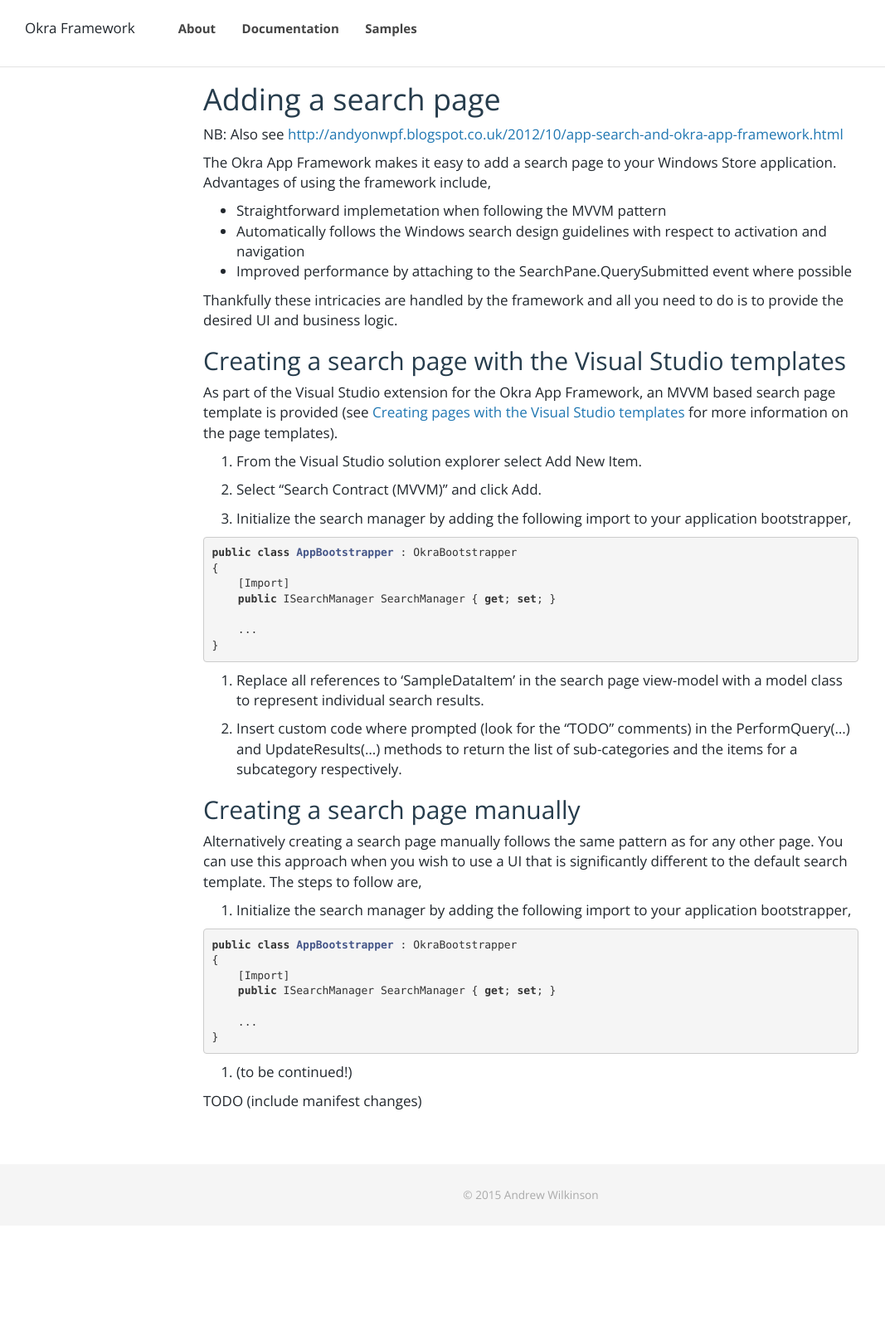
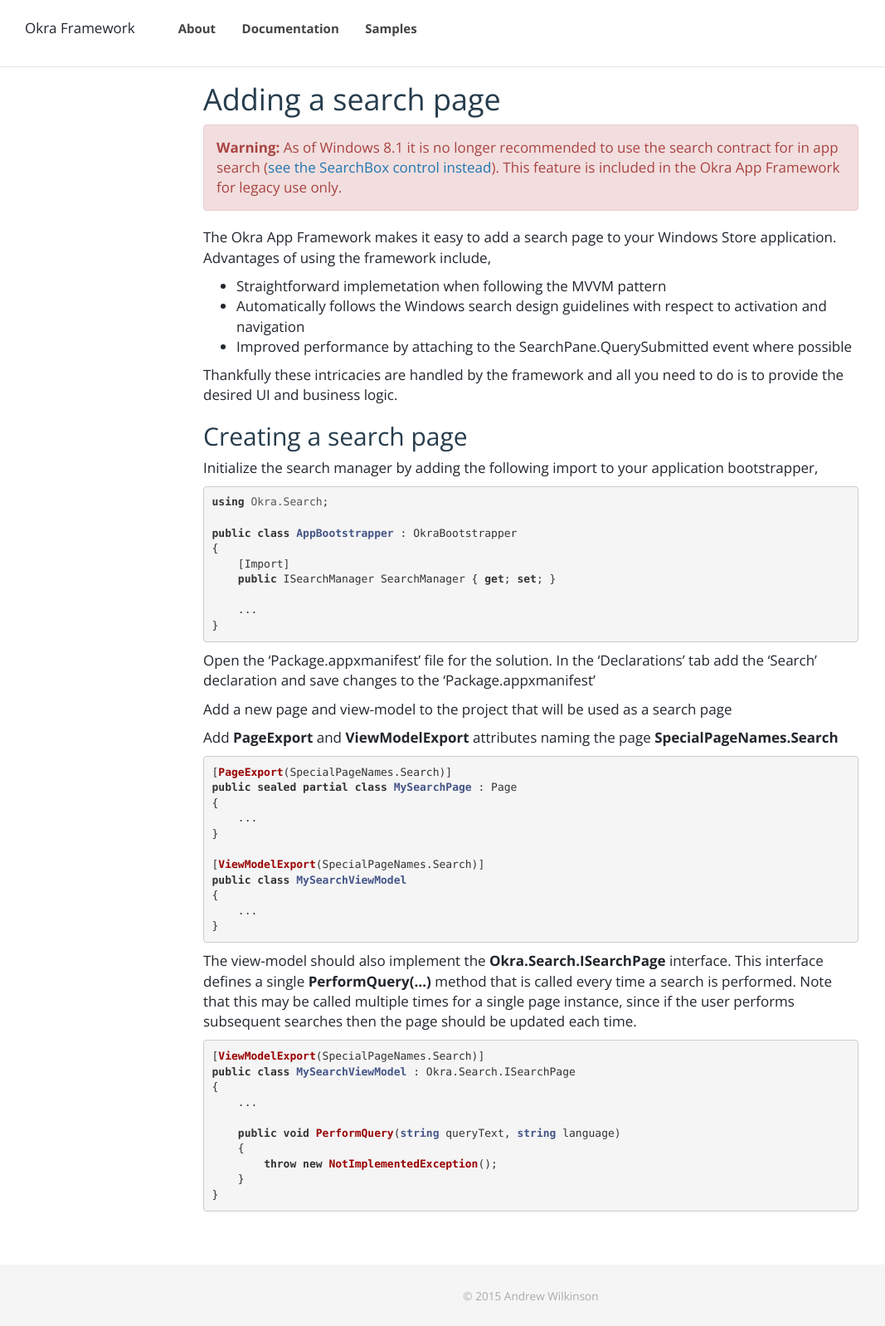
Before and after one commit to OkraFramework/OkraFramework.github.io, a Jekyll site: the page built from documentation/okra_app_framework/contracts_search_page.md, in a window 1280 px wide. Shown: the whole page at 83% size, without its empty margins (0-1067 px from the left). Built offline with Jekyll 4.4.1, drawn with Linux system fonts in a browser that asks for light colours; nearby versions of some CDN libraries; before the commit the page ends 1477 px from its top, so only the background shows below that.

Commit message:
Add documentation for search pages

```diff
--- a/documentation/okra_app_framework/contracts_search_page.md
+++ b/documentation/okra_app_framework/contracts_search_page.md
@@ -6,7 +6,11 @@
 Adding a search page
 ====================
 
-NB: Also see [http://andyonwpf.blogspot.co.uk/2012/10/app-search-and-okra-app-framework.html](http://andyonwpf.blogspot.co.uk/2012/10/app-search-and-okra-app-framework.html)
+<div class="alert alert-danger">
+	<b>Warning:</b> As of Windows 8.1 it is no longer recommended to use the search contract for
+	in app search (<a href="http://msdn.microsoft.com/en-us/library/windows/apps/xaml/JJ130767(v=win.10).aspx">see
+	the SearchBox control instead</a>). This feature is included in the Okra App Framework for legacy use only.
+</div>
 
 The Okra App Framework makes it easy to add a search page to your Windows Store application. Advantages of using the framework include,
 
@@ -16,19 +20,14 @@
 
 Thankfully these intricacies are handled by the framework and all you need to do is to provide the desired UI and business logic.
 
-Creating a search page with the Visual Studio templates
--------------------------------------------------------
+Creating a search page
+----------------------
 
-As part of the Visual Studio extension for the Okra App Framework, an MVVM based search page template is provided (see [Creating pages with
-the Visual Studio templates](navigation_creating_pages_with_templates.html) for more information on the page templates).
-
-1. From the Visual Studio solution explorer select Add New Item.
-
-2. Select "Search Contract (MVVM)" and click Add.
-
-3. Initialize the search manager by adding the following import to your application bootstrapper,
+Initialize the search manager by adding the following import to your application bootstrapper,
 
 {% highlight c# %}
+using Okra.Search;
+
 public class AppBootstrapper : OkraBootstrapper
 {
     [Import]
@@ -38,28 +37,41 @@
 }
 {% endhighlight %}
 
-4. Replace all references to 'SampleDataItem' in the search page view-model with a model class to represent individual search results.
+Open the 'Package.appxmanifest' file for the solution. In the 'Declarations' tab add the 'Search' declaration and
+   save changes to the 'Package.appxmanifest'
 
-5. Insert custom code where prompted (look for the "TODO" comments) in the PerformQuery(...) and UpdateResults(...) methods to return the list of sub-categories and the items for a subcategory respectively.
+Add a new page and view-model to the project that will be used as a search page
 
-Creating a search page manually
--------------------------------
-
-Alternatively creating a search page manually follows the same pattern as for any other page. You can use this approach when you wish to
-use a UI that is significantly different to the default search template. The steps to follow are,
-
-1. Initialize the search manager by adding the following import to your application bootstrapper,
+Add **PageExport** and **ViewModelExport** attributes naming the page **SpecialPageNames.Search**
 
 {% highlight c# %}
-public class AppBootstrapper : OkraBootstrapper
+[PageExport(SpecialPageNames.Search)]
+public sealed partial class MySearchPage : Page
 {
-    [Import]
-    public ISearchManager SearchManager { get; set; }
+    ...
+}
 
+[ViewModelExport(SpecialPageNames.Search)]
+public class MySearchViewModel
+{
     ...
 }
 {% endhighlight %}
 
-2. (to be continued!)
+The view-model should also implement the **Okra.Search.ISearchPage** interface. This interface defines a single **PerformQuery(...)** method
+that is called every time a search is performed.
+Note that this may be called multiple times for a single page instance, since if the user performs subsequent searches then
+the page should be updated each time.
 
-TODO (include manifest changes)
+{% highlight c# %}
+[ViewModelExport(SpecialPageNames.Search)]
+public class MySearchViewModel : Okra.Search.ISearchPage
+{
+    ...
+
+    public void PerformQuery(string queryText, string language)
+    {
+        throw new NotImplementedException();
+    }
+}
+{% endhighlight %}
```
